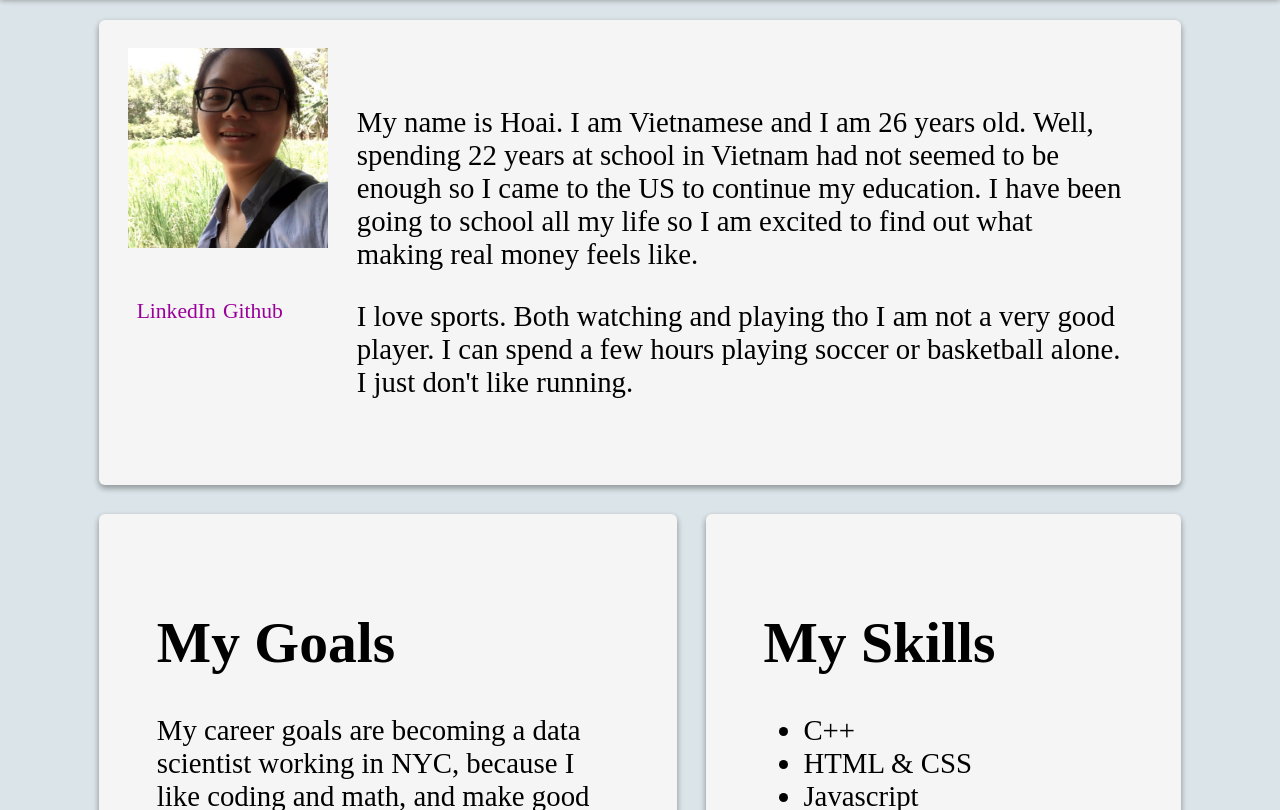
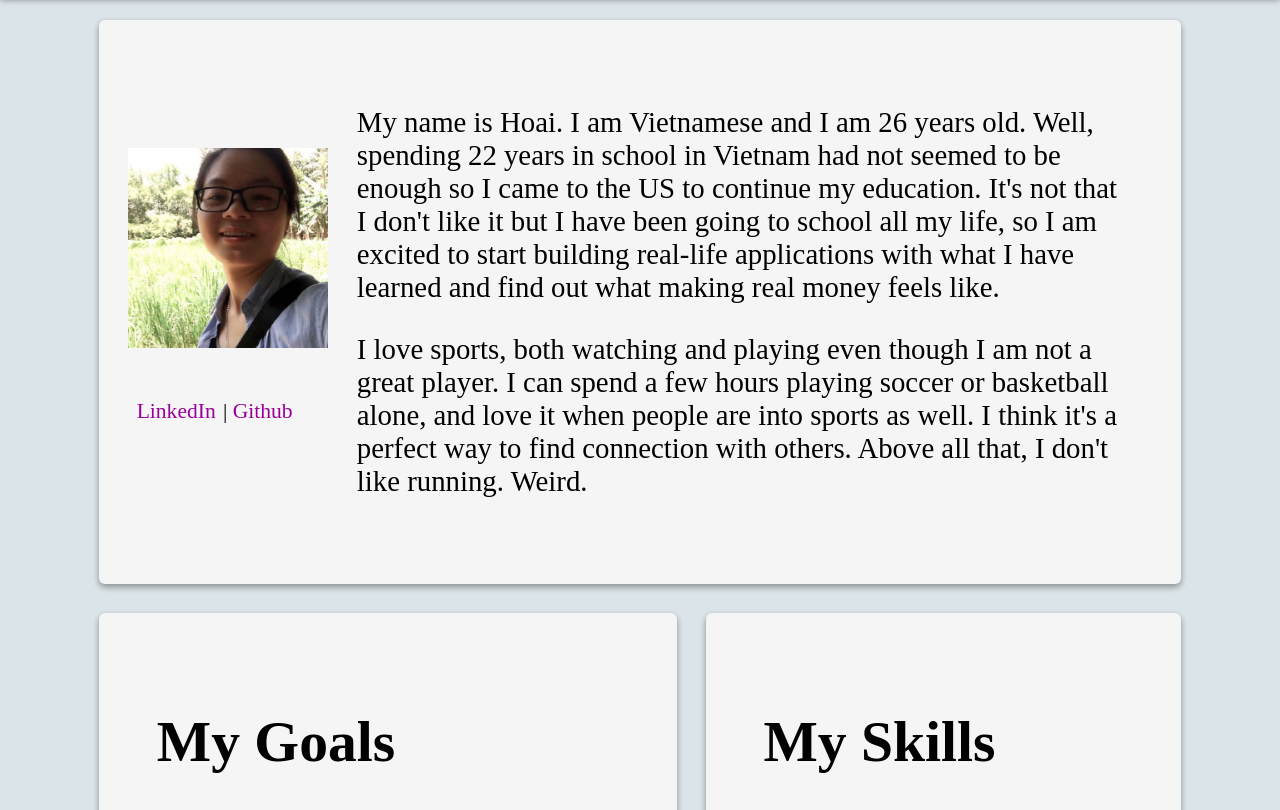
Before and after one commit to caothuhoai/caothuhoai.github.io, a plain HTML site: page index.html in a window 1280 px wide. Shown: the part 110-920 px from the top of the page. Drawn offline with Linux system fonts and the light colour scheme.

Commit message:
content update
some updates on "about me" content and change for profile pic padding

```diff
--- a/CSS/style.css
+++ b/CSS/style.css
@@ -76,7 +76,9 @@ a:hover{
 .profile{
 	padding: 1em;
 }
-.profile-pic{}
+.profile-pic{
+	padding-top: 100px;
+}
 .about-me-text{
 	padding: 1em;
 }
@@ -129,7 +131,7 @@ a:hover{
 	text-align: center;
 	padding: 1rem;
 	margin: 1rem;
-	width: 25%;
+	width: 35%;
 	box-shadow: var(--shadow);
 	color: #fff;
 	background-color: var(--third-color);
--- a/index.html
+++ b/index.html
@@ -27,20 +27,21 @@
 			<div class="social-media">
 				<ul>
 					<li><a href="https://www.linkedin.com/in/hoai-cao-9412439b/">LinkedIn</a></li>
+					<li> | </li>
 					<li><a href="https://github.com/caothuhoai">Github</a></li>
 				</ul>
 			</div>
 		</div>
 		<div class="about-me-text">
-			<p>My name is Hoai. I am Vietnamese and I am 26 years old. Well, spending 22 years at school in Vietnam had not seemed to be enough so I came to the US to continue my education. I have been going to school all my life so I am excited to find out what making real money feels like.</p>
-			<p>I love sports. Both watching and playing tho I am not a very good player. I can spend a few hours playing soccer or basketball alone. I just don't like running.</p>
+			<p>My name is Hoai. I am Vietnamese and I am 26 years old. Well, spending 22 years in school in Vietnam had not seemed to be enough so I came to the US to continue my education. It's not that I don't like it but I have been going to school all my life, so I am excited to start building real-life applications with what I have learned and find out what making real money feels like.</p>
+			<p>I love sports, both watching and playing even though I am not a great player. I can spend a few hours playing soccer or basketball alone, and love it when people are into sports as well. I think it's a perfect way to find connection with others. Above all that, I don't like running. Weird.</p>
 		</div>
 	</div>
 
 	<div class="career">
 		<div class="goals">
 			<h1>My Goals</h1>
-			<p>My career goals are becoming a data scientist working in NYC, because I like coding and math, and make good money because I like spending money.</p>
+			<p>My career goal is to become a software developer or a data scientist in NYC because I like math and programing. I have been step by step preparing myself to achieve my goal.</p>
 		</div>
 		<div class="skills">
 			<h1>My Skills</h1>
@@ -57,7 +58,7 @@
 		<h1>My Projects</h1>
 		<div class="project">
 			<a href="index.html"><h2>My first web page</h2></a>
-			<img src="images/screenshot.png" width="100px">
+			<img src="images/screen_shot.png" width="300px">
 			<p>This is my portfolio site</p>
 		</div>
 	</div>
```
Also changed, not shown: images/screen_shot.png (added).
